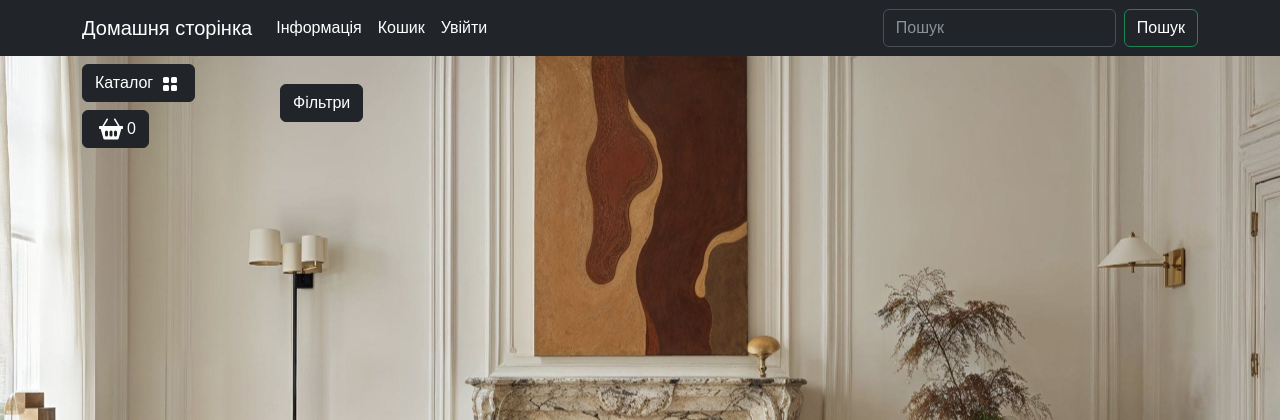
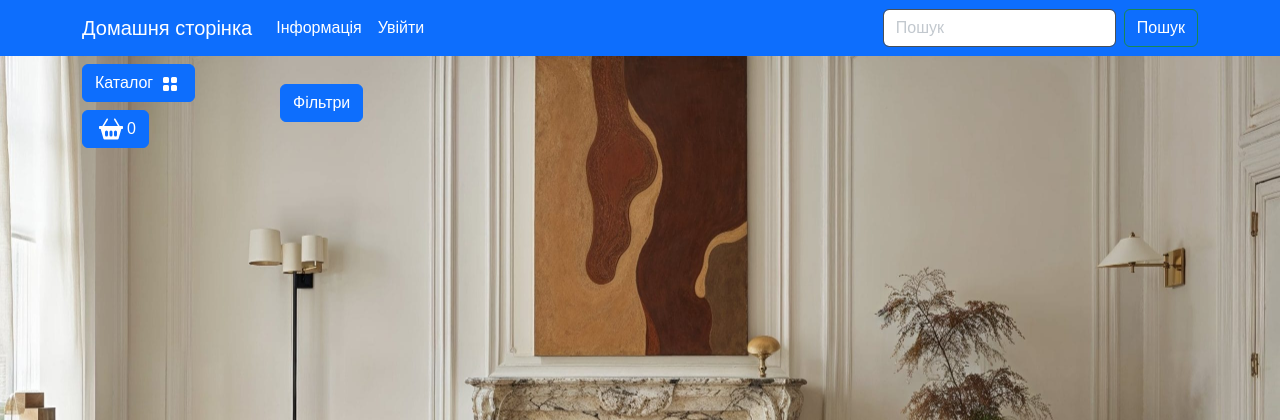
Before and after one commit to NazarSerdiuk1/-Furniture_shop, a Django app: page /catalog/1/ in a window 1280 px wide. Shown: the top 420 px of the page. Run offline with Django 5.2, Linux system fonts and the light colour scheme; data that the repository does not hold is empty; parts of the project's set-up code (start-up, migrations or seed data) failed here and were passed over; some libraries are stand-ins or nearby versions.

Commit message:
Почав оновлювати товари, змінив колір меню

```diff
--- a/app1/goods/templates/goods/catalog.html
+++ b/app1/goods/templates/goods/catalog.html
@@ -12,12 +12,12 @@
                     <div class="row">
                         <!-- Форма фильтров -->
                         <div class="dropdown mb-2">
-                            <button class="btn btn-secondary dropdown-toggle btn-dark" type="button" data-bs-toggle="dropdown"
+                            <button class="btn btn-primary dropdown-toggle btn-primary" type="button" data-bs-toggle="dropdown"
                                 aria-expanded="false">
                                 Фільтри
                             </button>
 
-                            <form action="{% if request.GET.q %}{% url "catalog:search" %}{% else %}{% url "catalog:index" slug_url %} {% endif %}" method="get" class="dropdown-menu bg-dark" data-bs-theme="dark">
+                            <form action="{% if request.GET.q %}{% url "catalog:search" %}{% else %}{% url "catalog:index" slug_url %} {% endif %}" method="get" class="dropdown-menu bg-primary" data-bs-theme="dark">
                                 <div class="form-check text-white mx-3">
                                     <input class="form-check-input" type="checkbox" name="on_sale" id="flexCheckDefault" value="on" {% if request.GET.on_sale == 'on' %}checked{% endif %}>
                                      {% if request.GET.q %}
@@ -49,7 +49,7 @@
                                         Від дорогих до дешевих
                                     </label>
                                 </div>
-                                <button type="submit" class="btn btn-primary mx-3 mt-3">Застосувати</button>
+                                <button type="submit" class="btn btn-dark mx-3 mt-3">Застосувати</button>
                             </form>
                         </div>
 
@@ -62,7 +62,7 @@
                         {% for product in goods  %}
                         <!-- Карта товара -->
                         <div class="col-lg-4 col-md-6 p-4">
-                            <div class="card border-primary rounded custom-shadow">
+                            <div class="card border-dark rounded custom-shadow">
                                 <img src="{{ product.image.url }}" class="card-img-top" alt="{{ product.name }}">
                                 <div class="card-body">
                                     <a href="{% url "catalog:product" product.slug %}">
--- a/app1/goods/templates/goods/product.html
+++ b/app1/goods/templates/goods/product.html
@@ -40,7 +40,7 @@
                                 <p class="card-text">Ціна: <strong>{{product.sell_price}} $</strong></p>
                                 <h5 class="card-title">{{product.name}}</h5>
                                 <p class="card-text">{{product.description}}</p>
-                                <a href="{% url "cart:cart_add" %}" class="btn btn-dark add-to-cart"
+                                <a href="{% url "cart:cart_add" %}" class="btn btn-primary add-to-cart"
                                 data-product-id="{{ product.id}}">
                                 {% csrf_token %}
                                 Додати у кошик</a>
--- a/app1/orders/templates/orders/create_order.html
+++ b/app1/orders/templates/orders/create_order.html
@@ -4,7 +4,7 @@
 
 {% block content %}
 <div class=" bg-white p-4 mb-4 mx-2 rounded custom-shadow">
-    <div class="container">
+    <div class="container text-black">
         <h3 class="text-center mb-4">Обрані товари</h3>
         <div class="container" id="cart-items-container">
             <!-- Разметка корзины -->
@@ -92,7 +92,7 @@
                             </div>
                         </div>
                     </div>
-                    <button type="submit" class="btn btn-dark">Оформить замовлення</button>
+                    <button type="submit" class="btn btn-primary">Оформити замовлення</button>
                 </form>
             </div>
         </div>
--- a/app1/templates/base.html
+++ b/app1/templates/base.html
@@ -17,9 +17,9 @@
 
 <body>
     <header>
-        <nav class="navbar navbar-expand-lg bg-dark" data-bs-theme="dark">
+        <nav class="navbar navbar-expand-lg bg-primary" data-bs-theme="dark">
             <div class="container">
-                <a class="navbar-brand" href="{% url "main:index" %}">Домашня сторінка</a>
+                <a class="navbar-brand text-white" href="{% url "main:index" %}">Домашня сторінка</a>
                 <button class="navbar-toggler" type="button" data-bs-toggle="collapse"
                     data-bs-target="#navbarSupportedContent" aria-controls="navbarSupportedContent"
                     aria-expanded="false" aria-label="Toggle navigation">
@@ -32,27 +32,23 @@
                                 data-bs-toggle="dropdown" aria-expanded="false">
                                 Інформація
                             </a>
-                            <ul class="dropdown-menu">
+                            <ul class="dropdown-menu bg-primary">
                                 <li><a class="dropdown-item  text-white" href="{% url "orders:create_order" %}">Доставка і оплата</a></li>
                                 <li><a class="dropdown-item  text-white" href="{% url "main:contacts" %}">Контактна інформація</a></li>
                                 <li><a class="dropdown-item  text-white" href="{% url "main:about" %}">Про нас</a></li>
                             </ul>
-                        </li>
-                        <li class="nav-item">
-                            <a class="nav-link  text-white" href="{% url "user:users_cart" %}">Кошик</a>
                         </li>
                         {% if not user.is_authenticated %}
                         <li class="nav-item">
                             <a class="nav-link  text-white" href="{% url "user:login" %}">Увійти</a>
                         </li>
                         {% else %}
-                        <li class="nav-item dropdown ">
+                        <li class="nav-item dropdown">
                             <a class="nav-link dropdown-toggle text-white" href="#" role="button"
                                 data-bs-toggle="dropdown" aria-expanded="false">
                                 Мій профіль
                             </a>
-                            <ul class="dropdown-menu">
-                                <li><a class="dropdown-item  text-white" href="{% url "user:users_cart" %}">Кошик</a></li>
+                            <ul class="dropdown-menu bg-primary">
                                 <li><a class="dropdown-item  text-white" href="{% url "user:profile" %}">Особистий кабінет</a>
                                 </li>
                                 {% if user.is_admin or user.is_staff %}
@@ -64,10 +60,13 @@
                                 <li><a class="dropdown-item  text-white" href="{% url "user:logout" %}">Вийти</a></li>
                             </ul>
                         </li>
+                        <li class="nav-item">
+                            <a class="nav-link  text-white" href="{% url "user:users_cart" %}">Кошик</a>
+                        </li>
                         {% endif %}
                     </ul>
                     <form class="d-flex" role="search" action="{% url "catalog:search" %}" method="get">
-                        <input class="form-control me-2" type="search" name="q" placeholder="Пошук" aria-label="Search">
+                        <input class="form-control me-2 bg-white text-black" type="search" name="q" placeholder="Пошук" aria-label="Search">
                         <button class="btn btn-outline-success text-white" type="submit">Пошук</button>
                     </form>
                 </div>
@@ -80,13 +79,13 @@
             <div class="row mt-1 position-fixed z-3">
                 <!-- Каталог -->
                 <div class="dropdown mb-2">
-                    <button class="btn btn-secondary dropdown-toggle btn-dark" type="button" data-bs-toggle="dropdown"
+                    <button class="btn btn-primary dropdown-toggle btn-primary" type="button" data-bs-toggle="dropdown"
                         aria-expanded="false">
                         Каталог
                         <img class="mx-1" src="{% static "deps/icons/grid-fill.svg" %}" alt="Catalog Icon" width="16"
                             height="16">
                     </button>
-                    <ul class="dropdown-menu bg-dark" data-bs-theme="dark">
+                    <ul class="dropdown-menu bg-primary" data-bs-theme="dark">
                         {% tag_categories as categories%}
                         {% for category in categories %}
                             <li><a class="dropdown-item text-white" href="{% url "catalog:index" category.slug %}">{{ category.name }}</a></li>
@@ -103,10 +102,10 @@
         <!-- Контент -->
         <div class="container">
             <div class="row mt-1">
-                <div class="col-lg-2">
+                <div class="col-lg-2 ">
                     <!-- Пустой блок на Ваше усмотрение -->
                 </div>
-                <div class="col-lg-10">
+                <div class="col-lg-10 text-white">
                     <!-- Контент на странице -->
                     {% include "includes/notifications.html" %}
                     {% block content %}{% endblock content %}
--- a/app1/templates/includes/cart_button.html
+++ b/app1/templates/includes/cart_button.html
@@ -4,7 +4,7 @@
 {% user_carts request as carts%}
 
    <div>
-                    <button type="button" class="btn btn-dark btn-secondary d-flex" id="modalButton"
+                    <button type="button" class="btn btn-primary btn-primary d-flex" id="modalButton"
                         aria-expanded="false">
                         <img class="mx-1" src="{% static "deps/icons/basket2-fill.svg" %}" alt="Catalog Icon" width="24"
                             height="24">
--- a/app1/users/templates/users/users_cart.html
+++ b/app1/users/templates/users/users_cart.html
@@ -6,7 +6,7 @@
 {% block content %}
 {% user_carts request as carts %}
 <div class="row">
-    <div class="container mt-5">
+    <div class="container mt-5 text-black">
         <div class="row justify-content-center">
             <div class=" bg-white p-4 mb-4 mx-2 rounded custom-shadow">
                 <h3 class="text-center mb-4">Кошик</h3>
```
Also changed, not shown: app1/media/goods_images/143a8c2bd33c4e8f4c802d5d3b49b367.jpg (added), app1/media/goods_images/Ліжкос.jpg (added), app1/media/goods_images/Ліжкос_FoFq7oE.jpg (added), app1/static/deps/icons/basket3-fill.svg (added), app1/static/deps/icons/basket3.svg (added).
